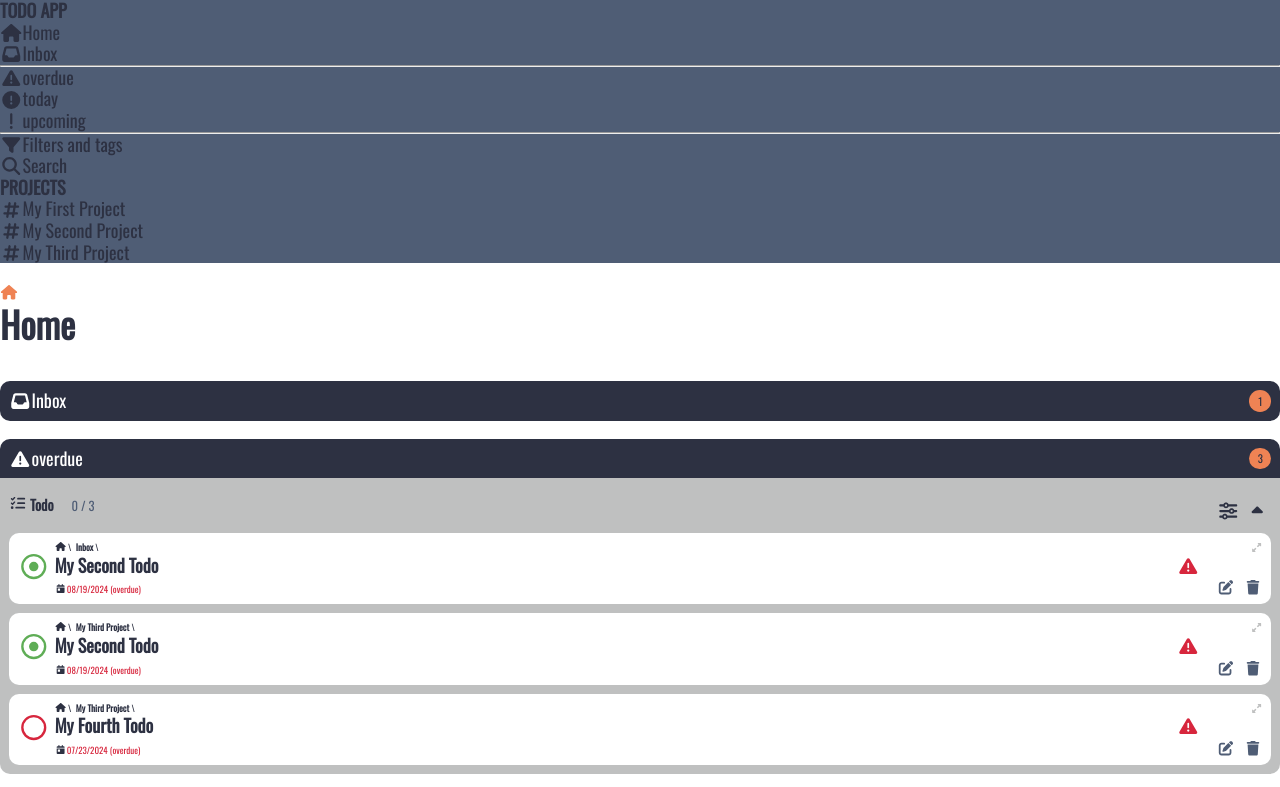
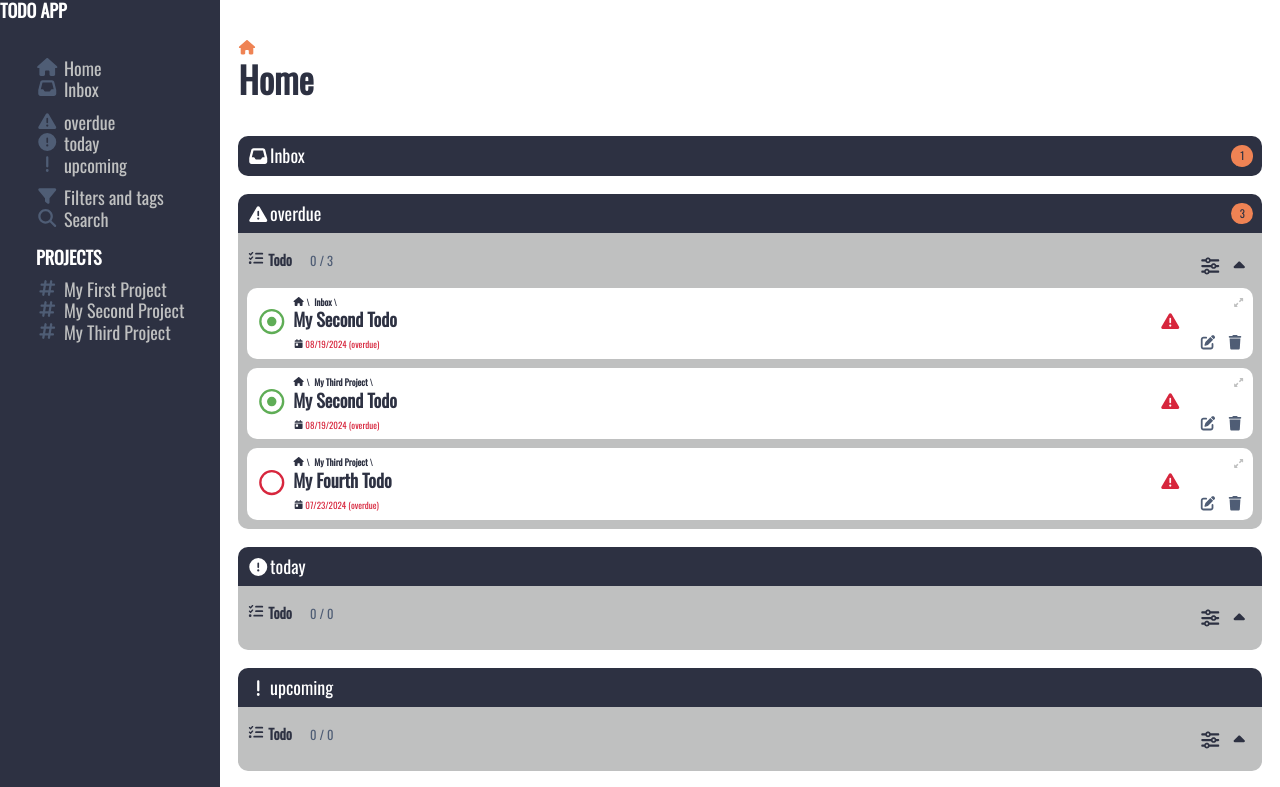
Before and after one commit to frarosset/todo-list, a website built with webpack: page src/index.html in a window 1280 px wide. Shown: the top 787 px of the page. Built offline with nearby package versions, Linux system fonts and the light colour scheme; what pubsub-js, webfontloader would draw is missing.

Commit message:
Add style to <nav> element
The nav is not completed yet. Things to be done:
- hide/show functionality
- update when adding/removing projects

```diff
--- a/src/index.css
+++ b/src/index.css
@@ -11,13 +11,19 @@
 
   /* Colors (background)*/
   --bg-col: var(--col-white);
-  --header-bg-col: var(--col-secondary);
+  --header-bg-col: var(--col-black);
 
   /* Colors (text/icons)*/
   --col-txt: var(--col-black);
   --col-txt-alt: var(--col-white);
   --col-txt-secondary: var(--col-grey);
   --col-highlight: var(--col-accent);
+
+  --header-col: var(--col-white);
+  --nav-txt-col: var(--col-grey);
+  --nav-icon-col: var(--col-secondary);
+  --nav-highlight-txt-col: var(--col-white);
+  --nav-highlight-icon-col: var(--col-accent);
 
   /* Font family */
   --main-font: "Oswald", sans-serif;
@@ -49,8 +55,9 @@
   --max-width: min(1440px, 100%);
 
   /*Margins, gaps and paddings (+widths)*/
-
-  /* Images / icons size */
+  --nav-padding: 2em;
+  --nav-gap: 0.3em;
+  --nav-h2-padding: calc(3 * var(--nav-gap)) 0 calc(2 * var(--nav-gap));
 
   /* Radius */
   /* --radius:           10px; */
@@ -111,9 +118,12 @@ body {
 /* || Generic */
 
 body {
-  display: flex;
-  flex-direction: column;
-  align-items: center;
+  display: grid;
+  grid-template-areas: "header content";
+  grid-template-columns: min-content 1fr;
+  grid-template-rows: 1fr min-content;
+  align-items: start;
+  overflow: hidden;
 }
 
 body > * {
@@ -160,12 +170,80 @@ button {
 
 /* Custom style */
 body > header {
+  grid-area: header;
   background-color: var(--header-bg-col);
+  color: var(--header-col);
+  height: 100%;
+  width: max-content;
+  position: fixed;
+  top: 0;
+  left: 0;
+  overflow: hidden;
 }
 
-body > main {
+@media only screen and (min-width: 641px) {
+  body > header {
+    position: static;
+  }
+}
+
+.content-div {
+  grid-area: content;
+  overflow: auto;
+  height: 100%;
+  display: flex;
+  flex-direction: column;
+}
+
+.content-div > main {
   flex: 1;
   padding: var(--main-padding);
+}
+
+/* main nav */
+.main-nav {
+  padding: var(--nav-padding);
+  width: max-content;
+  overflow: auto;
+  height: 100%;
+}
+
+.main-nav h2 {
+  color: var(--nav-highlight-txt-col);
+  padding: var(--nav-h2-padding);
+}
+
+.main-nav hr {
+  border: none;
+  margin: var(--nav-gap);
+}
+
+.main-nav__li-btn {
+  font-weight: normal;
+  display: flex;
+  gap: var(--nav-gap);
+  color: var(--nav-txt-col);
+  user-select: none;
+}
+
+.main-nav__li svg {
+  color: var(--nav-icon-col);
+}
+
+.main-nav__li-btn:active {
+  color: var(--nav-highlight-txt-col);
+}
+.main-nav__li:active svg {
+  color: var(--nav-highlight-icon-col);
+}
+
+@media not all and (hover: none) {
+  .main-nav__li-btn:hover {
+    color: var(--nav-highlight-txt-col);
+  }
+  .main-nav__li:hover svg {
+    color: var(--nav-highlight-icon-col);
+  }
 }
 
 /* project/todo div ---------------------------- */
```
